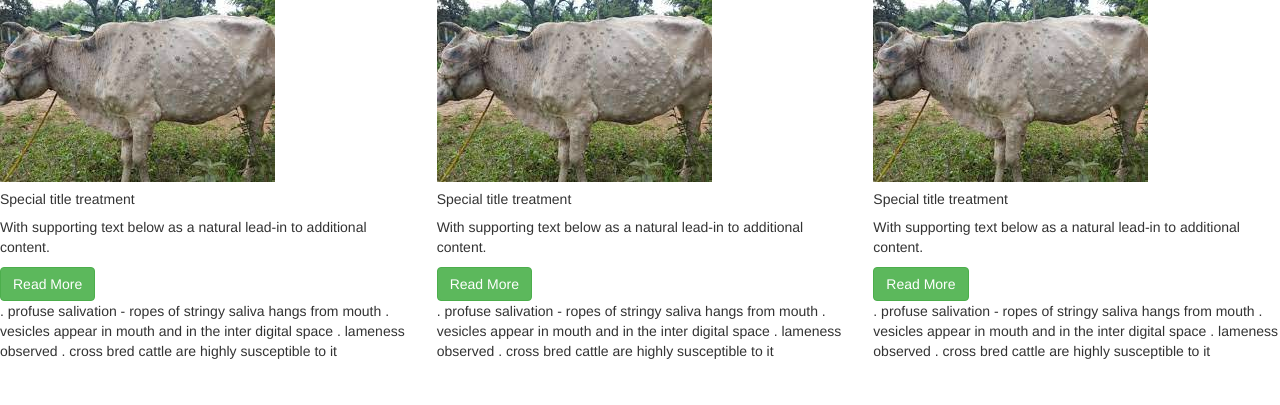
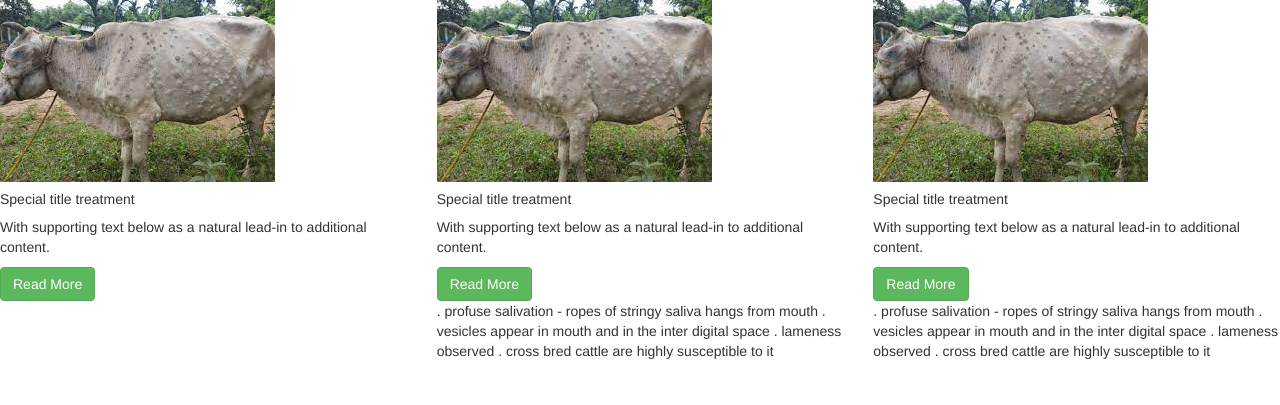
Before and after one commit to Charles-Ndugire/hiking-centers, a Django app: template travelkenya/templates/all-articles/old-articles.html in a window 1280 px wide. Shown: the part 73-478 px from the top of the page. Run offline with Django 3.2, Linux system fonts and the light colour scheme; the template is opened without the code that fills it, so the values that code supplies are empty; some libraries are stand-ins or nearby versions.

Commit message:
Update base.html

```diff
--- a/travelkenya/templates/all-articles/base.html
+++ b/travelkenya/templates/all-articles/base.html
@@ -6,7 +6,7 @@
 <head>
   <meta charset="utf-8">
 
- <title> VetDaily </title>
+ <title> TravelDaily </title>
 
 {% block styles %}
     {% bootstrap_css %}
@@ -26,10 +26,7 @@
             <p class="card-text">With supporting text below as a natural lead-in to additional content.</p>
             <button onclick="myFunction()" class="btn btn-success">Read More</button>
             <div id="myDIV">
-              . profuse salivation - ropes of stringy saliva hangs from mouth
-              . vesicles appear in mouth and in the inter digital space
-              . lameness observed
-              . cross bred cattle are highly susceptible to it
+
               </div>
             <script>function myFunction() {
               var x = document.getElementById("myDIV");
```
